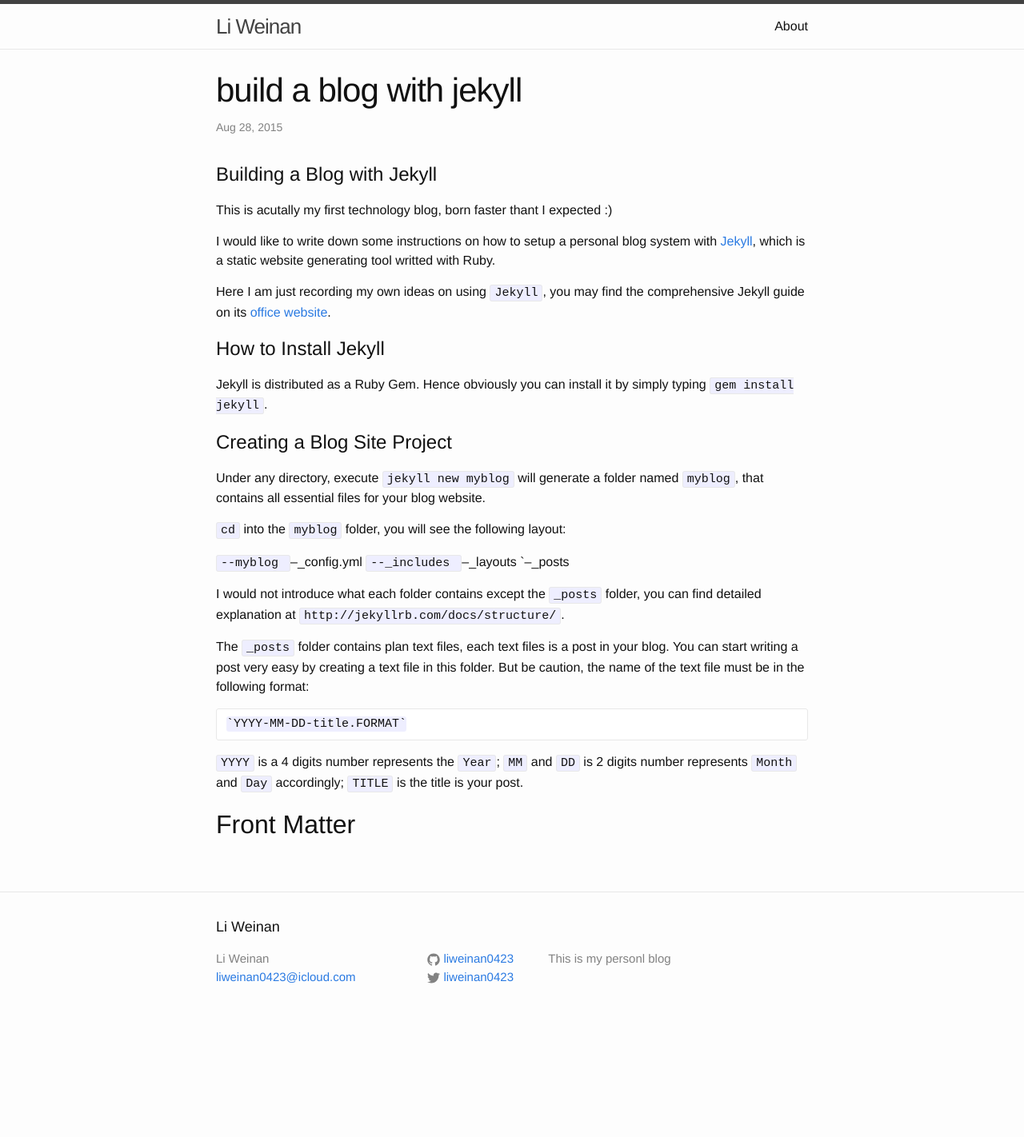
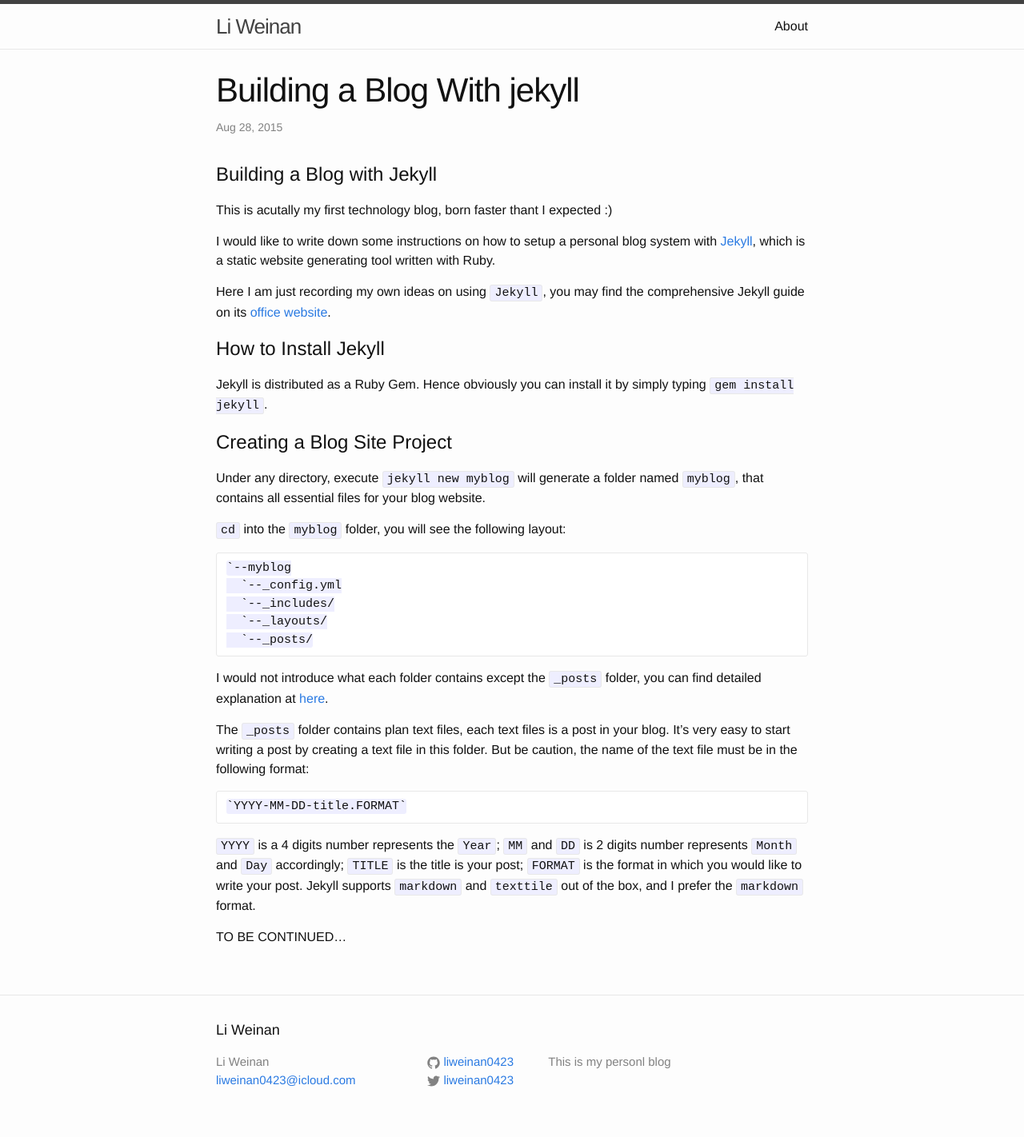
Before and after one commit to liweinan0423/liweinan0423.github.io, a Jekyll site: the page built from _posts/2015-08-28-build-a-blog-with-jekyll.md, in a window 1280 px wide. Shown: the whole page at 80% size. Built offline with Jekyll 4.4.1, drawn with Linux system fonts in a browser that asks for light colours; before the commit the page ends 1293 px from its top, so only the background shows below that.

Commit message:
Update 2015-08-28-build-a-blog-with-jekyll.md

`````diff
--- a/_posts/2015-08-28-build-a-blog-with-jekyll.md
+++ b/_posts/2015-08-28-build-a-blog-with-jekyll.md
@@ -1,6 +1,6 @@
 ---
 layout: post
-title: 'build a blog with jekyll'
+title: 'Building a Blog With jekyll'
 date: '2015-08-28 16:24'
 ---
 
@@ -8,7 +8,7 @@ date: '2015-08-28 16:24'
 
 This is acutally my first technology blog, born faster thant I expected :)
 
-I would like to write down some instructions on how to setup a personal blog system with [Jekyll](http://jekyllrb.com/), which is a static website generating tool writted with Ruby.
+I would like to write down some instructions on how to setup a personal blog system with [Jekyll](http://jekyllrb.com/), which is a static website generating tool written with Ruby.
 
 Here I am just recording my own ideas on using `Jekyll`, you may find the comprehensive Jekyll guide on its [office website](http://jekyllrb.com/).
 
@@ -21,20 +21,19 @@ Jekyll is distributed as a Ruby Gem. Hence obviously you can install it by simpl
 Under any directory, execute `jekyll new myblog` will generate a folder named `myblog`, that contains all essential files for your blog website.
 
 `cd` into the `myblog` folder, you will see the following layout:
-
+````
 `--myblog
   `--_config.yml
-  `--_includes
-  `--_layouts
-  `--_posts
+  `--_includes/
+  `--_layouts/
+  `--_posts/
+````
+I would not introduce what each folder contains except the `_posts` folder, you can find detailed explanation at [here](http://jekyllrb.com/docs/structure/).
 
-I would not introduce what each folder contains except the `_posts` folder, you can find detailed explanation at `http://jekyllrb.com/docs/structure/`.
-
-The `_posts` folder contains plan text files, each text files is a post in your blog. You can start writing a post very easy by creating a text file in this folder. But be caution, the name of the text file must be in the following format:
+The `_posts` folder contains plan text files, each text files is a post in your blog. It's very easy to start writing a post  by creating a text file in this folder. But be caution, the name of the text file must be in the following format:
 
     `YYYY-MM-DD-title.FORMAT`
 
-`YYYY` is a 4 digits number represents the `Year`; `MM` and `DD` is 2 digits number represents `Month` and `Day` accordingly; `TITLE` is the title is your post.
+`YYYY` is a 4 digits number represents the `Year`; `MM` and `DD` is 2 digits number represents `Month` and `Day` accordingly; `TITLE` is the title is your post; `FORMAT` is the format in which you would like to write your post. Jekyll supports `markdown` and `texttile` out of the box, and I prefer the `markdown` format.
 
-
-## Front Matter
+TO BE CONTINUED...
`````
